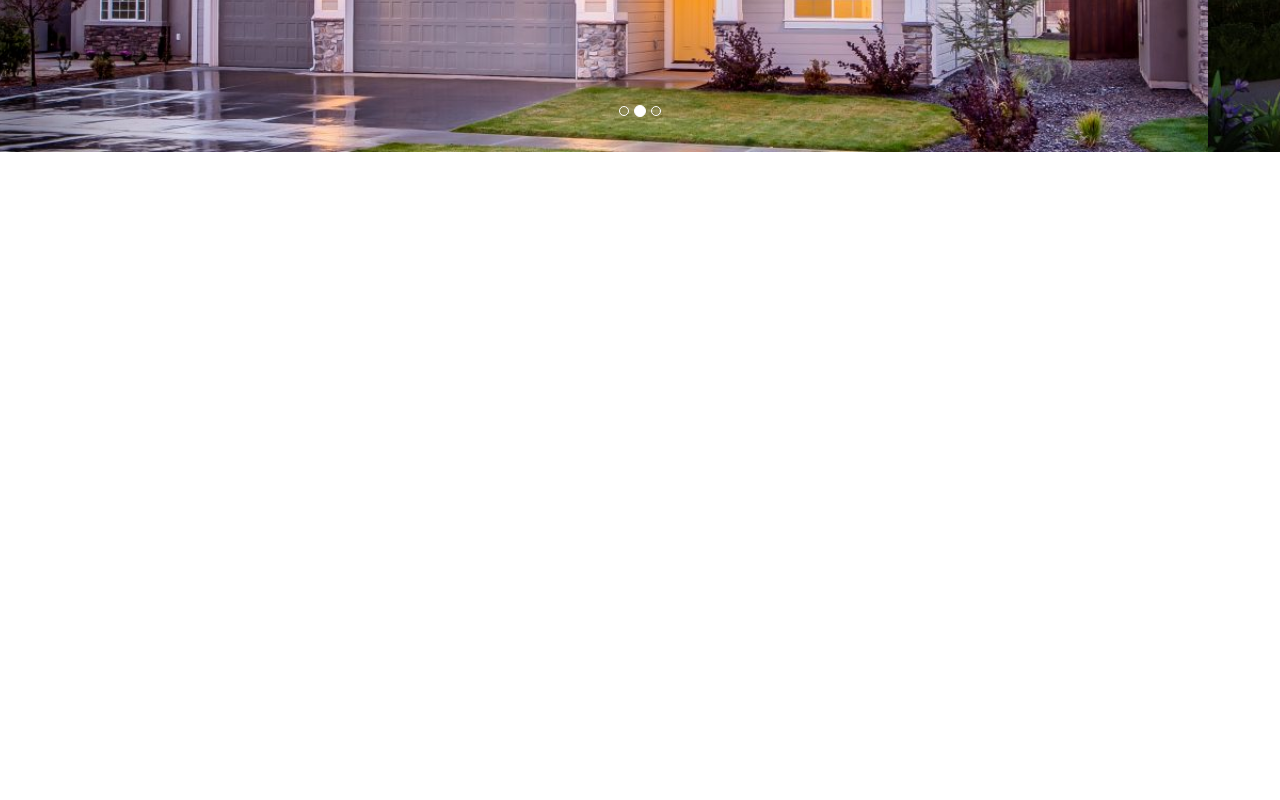
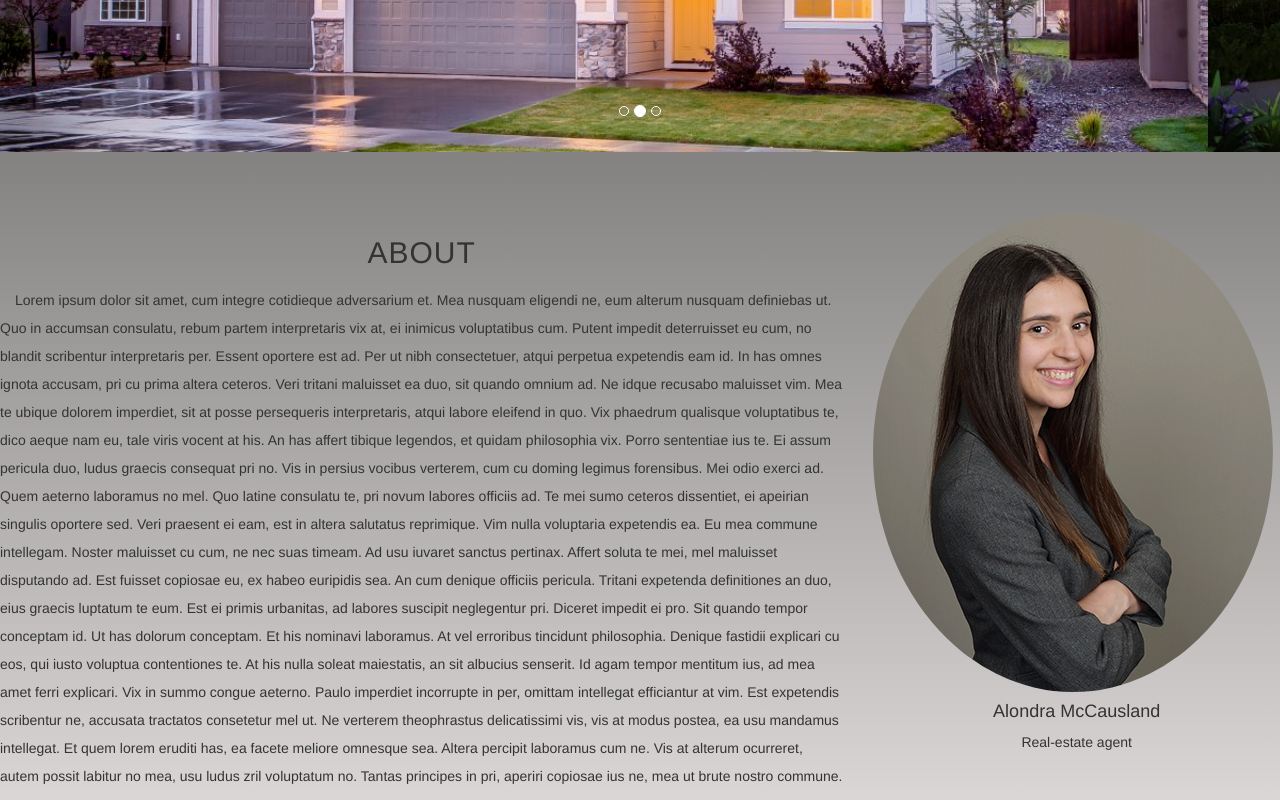
Before and after one commit to McCauslandBrett/WebRealtorTemplate, a plain HTML site: page index.html in a window 1280 px wide. Shown: the part 360-1160 px from the top of the page. Before the commit the page ends 800 px from the top, so only its background shows below. Drawn offline with nearby package versions, Linux system fonts and the light colour scheme.

Commit message:
resized alondrapic and added about me

```diff
--- a/index.html
+++ b/index.html
@@ -68,3 +68,39 @@
       <span class="sr-only">Next</span>
     </a>
   </div>
+<!-- End of Carousel -->
+
+<!-- Beginning of about me -->
+<div class="row" id = "grad1">
+  <!-- This is where the bio/about me section with text will go -->
+  <div class="col-sm-8">
+    <h2 class="headbiotext">About</h2>
+
+    <p class="biotext">
+    Lorem ipsum dolor sit amet, cum integre cotidieque adversarium et. Mea nusquam eligendi ne, eum alterum nusquam definiebas ut. Quo in accumsan consulatu, rebum partem interpretaris vix at, ei inimicus voluptatibus cum. Putent impedit deterruisset eu cum, no blandit scribentur interpretaris per. Essent oportere est ad. Per ut nibh consectetuer, atqui perpetua expetendis eam id.
+
+    In has omnes ignota accusam, pri cu prima altera ceteros. Veri tritani maluisset ea duo, sit quando omnium ad. Ne idque recusabo maluisset vim. Mea te ubique dolorem imperdiet, sit at posse persequeris interpretaris, atqui labore eleifend in quo.
+
+    Vix phaedrum qualisque voluptatibus te, dico aeque nam eu, tale viris vocent at his. An has affert tibique legendos, et quidam philosophia vix. Porro sententiae ius te. Ei assum pericula duo, ludus graecis consequat pri no.
+
+    Vis in persius vocibus verterem, cum cu doming legimus forensibus. Mei odio exerci ad. Quem aeterno laboramus no mel. Quo latine consulatu te, pri novum labores officiis ad. Te mei sumo ceteros dissentiet, ei apeirian singulis oportere sed.
+
+    Veri praesent ei eam, est in altera salutatus reprimique. Vim nulla voluptaria expetendis ea. Eu mea commune intellegam. Noster maluisset cu cum, ne nec suas timeam. Ad usu iuvaret sanctus pertinax. Affert soluta te mei, mel maluisset disputando ad. Est fuisset copiosae eu, ex habeo euripidis sea.
+
+    An cum denique officiis pericula. Tritani expetenda definitiones an duo, eius graecis luptatum te eum. Est ei primis urbanitas, ad labores suscipit neglegentur pri. Diceret impedit ei pro.
+
+    Sit quando tempor conceptam id. Ut has dolorum conceptam. Et his nominavi laboramus. At vel erroribus tincidunt philosophia. Denique fastidii explicari cu eos, qui iusto voluptua contentiones te.
+
+    At his nulla soleat maiestatis, an sit albucius senserit. Id agam tempor mentitum ius, ad mea amet ferri explicari. Vix in summo congue aeterno. Paulo imperdiet incorrupte in per, omittam intellegat efficiantur at vim. Est expetendis scribentur ne, accusata tractatos consetetur mel ut.
+
+    Ne verterem theophrastus delicatissimi vis, vis at modus postea, ea usu mandamus intellegat. Et quem lorem eruditi has, ea facete meliore omnesque sea. Altera percipit laboramus cum ne. Vis at alterum ocurreret, autem possit labitur no mea, usu ludus zril voluptatum no. Tantas principes in pri, aperiri copiosae ius ne, mea ut brute nostro commune.
+    </p>
+
+  </div>
+  <!-- This is where the profile pic will go -->
+  <div class="col-sm-4">
+    <img src="images/P8_resize.png" id="alondrapic">
+      <h4 class="textunderalondrapic">Alondra McCausland</h4>
+      <p class="textunderalondrapic">Real-estate agent</p>
+  </div>
+</div>
--- a/style.css
+++ b/style.css
@@ -34,3 +34,37 @@
 {
 	max-height: 120%;
 }
+
+.headbiotext
+{
+	margin-top: 10%;
+	text-align: center;
+	letter-spacing: 1px;
+	text-transform: uppercase;
+}
+
+.biotext
+{
+	margin-top: 2%;
+	text-indent: 15px;
+	text-align: left;
+	text-overflow: none;
+	line-height: 2.0;
+}
+
+#grad1
+{
+	background: grey;
+	background: linear-gradient(#848181, #dad6d6);
+}
+
+#alondrapic
+{
+	border-radius: 50%;
+	margin-top: 15%;
+}
+
+.textunderalondrapic
+{
+	text-align: center;
+}
```
Also changed, not shown: images/P8_resize.png (added).
